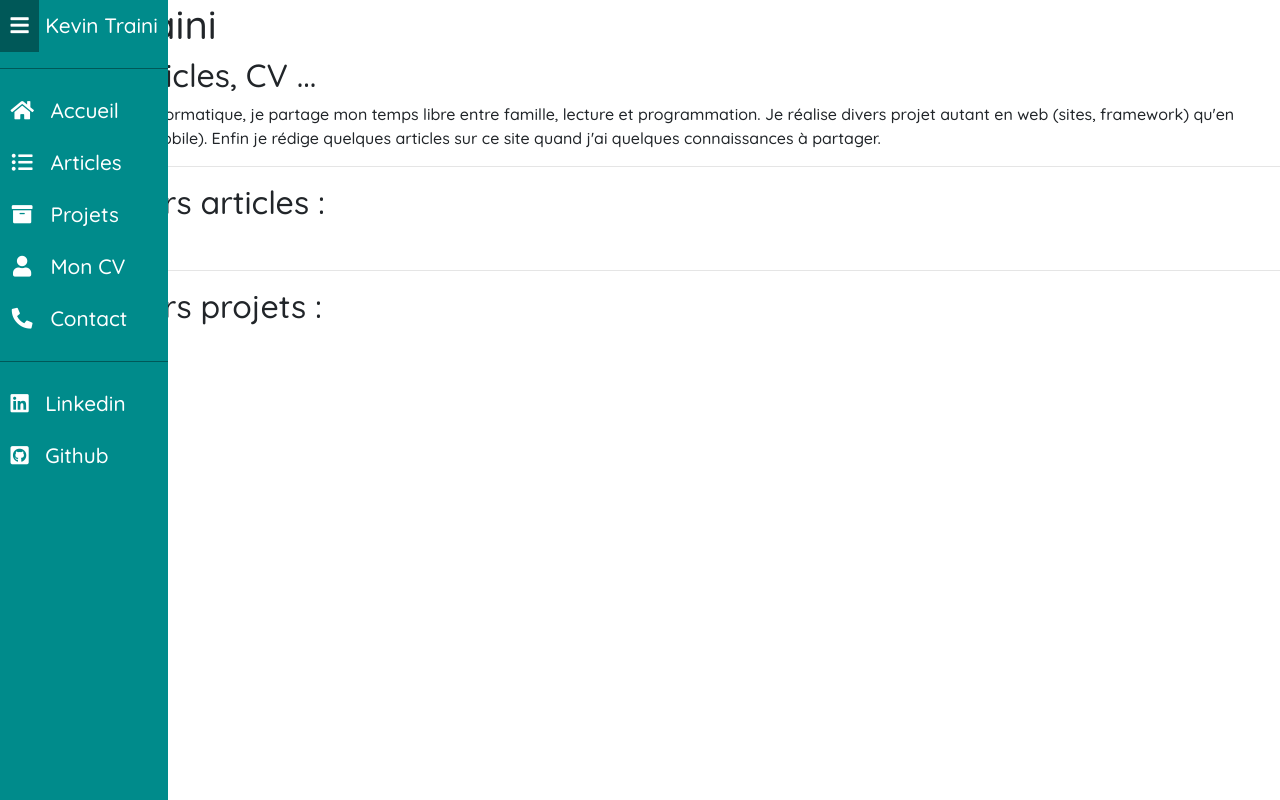
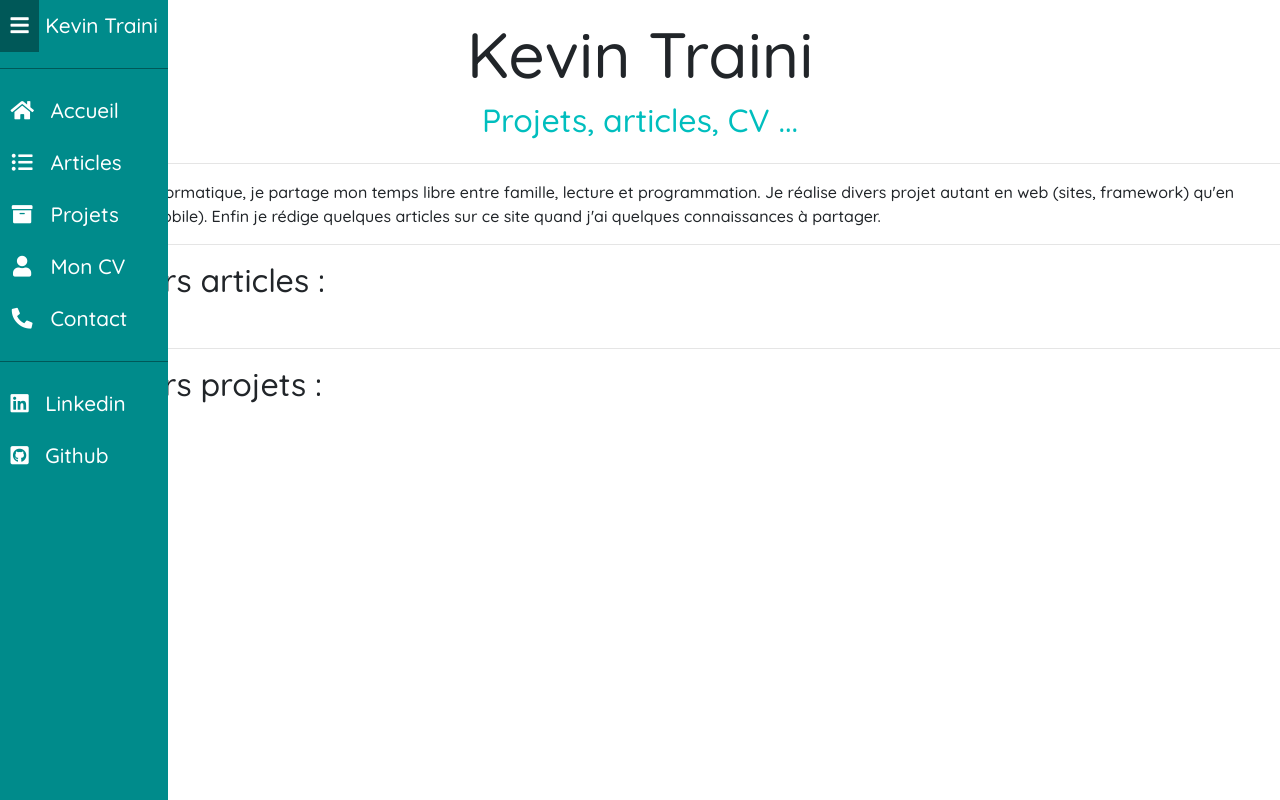
Before and after one commit to Gashmob/Website, a PHP site: template view/home/homepage.html.twig in a window 1280 px wide. Run offline with PHP 8.4, Linux system fonts and the light colour scheme; the template is opened without the code that fills it, so the values that code supplies are empty; some libraries are stand-ins or nearby versions.

Commit message:
Add header style

```diff
--- a/resources/css/article_list.css
+++ /dev/null
@@ -1,25 +0,0 @@
-.article-list {
-    display: flex;
-    justify-content: center;
-    flex-direction: column;
-}
-
-.article-list-item {
-    margin: 0.5em 0;
-    padding: 0.3em;
-    background-color: whitesmoke;
-    color: black;
-}
-
-.article-list-item:hover {
-    text-decoration: none;
-    color: black;
-}
-
-.article-list-item:hover h3 {
-    text-decoration: underline;
-}
-
-.article-list-item span {
-    font-size: 0.7em;
-}
--- a/resources/css/main.css
+++ b/resources/css/main.css
@@ -56,4 +56,17 @@
   border-color: #005858;
 }
 
+.header {
+  border-bottom: 1px solid rgba(0, 0, 0, 0.1);
+  text-align: center;
+  padding: 1em 0;
+  margin-bottom: 1em;
+}
+.header h1 {
+  font-size: 4em;
+}
+.header h2 {
+  color: #00bebe;
+}
+
 /*# sourceMappingURL=main.css.map */
--- a/resources/css/project_list.css
+++ /dev/null
@@ -1,24 +0,0 @@
-.project-list {
-    display: flex;
-    flex-direction: row;
-    flex-wrap: wrap;
-    justify-content: space-around;
-    align-items: stretch;
-    align-content: stretch;
-}
-
-.project-list-item {
-    color: black;
-    background-color: snow;
-    box-shadow: 0 2px 4px 0 rgba(0, 0, 0, 0.2);
-    width: 40%;
-    padding: 0.5em;
-    margin: 0.3em;
-    transition: all 200ms ease;
-}
-
-.project-list-item:hover {
-    text-decoration: none;
-    color: black;
-    box-shadow: 2px 2px 2px 1px rgba(0, 0, 0, 0.2);
-}
--- /dev/null
+++ b/resources/scss/layout/header.scss
@@ -0,0 +1,14 @@
+.header {
+  border-bottom: 1px solid rgba(0, 0, 0, .1);
+  text-align: center;
+  padding: 1em 0;
+  margin-bottom: 1em;
+
+  h1 {
+    font-size: 4em;
+  }
+
+  h2 {
+    color: lighten($color-primary, 10%);
+  }
+}
--- a/resources/scss/layout/menu.scss
+++ b/resources/scss/layout/menu.scss
@@ -1,5 +1,3 @@
-@import "../utils/variables";
-
 .menu {
   background-color: $color-primary;
   position: fixed;
--- a/resources/scss/main.scss
+++ b/resources/scss/main.scss
@@ -8,3 +8,4 @@
 }
 
 @import "layout/menu";
+@import "layout/header";
--- a/view/base.html.twig
+++ b/view/base.html.twig
@@ -11,7 +11,8 @@
     <script src="//code.jquery.com/jquery-1.12.0.min.js"></script>
 
     <link rel="stylesheet" href="resources/css/main.css">
-    {% block stylesheet %}{% endblock %}
+
+    <link rel="shortcut icon" href="resources/img/profil.png" type="image/x-icon">
 </head>
 
 <body>
--- a/view/home/homepage.html.twig
+++ b/view/home/homepage.html.twig
@@ -1,11 +1,6 @@
 {% extends 'base.html.twig' %}
 
 {% block title %}Kevin Traini{% endblock %}
-
-
-{% block stylesheet %}
-    <link rel="stylesheet" href="resources/css/article_list.css">
-    <link rel="stylesheet" href="resources/css/project_list.css">{% endblock %}
 
 {% block bodytitle %}Kevin Traini{% endblock %}
 
```
Also changed, not shown: 1 other file.
